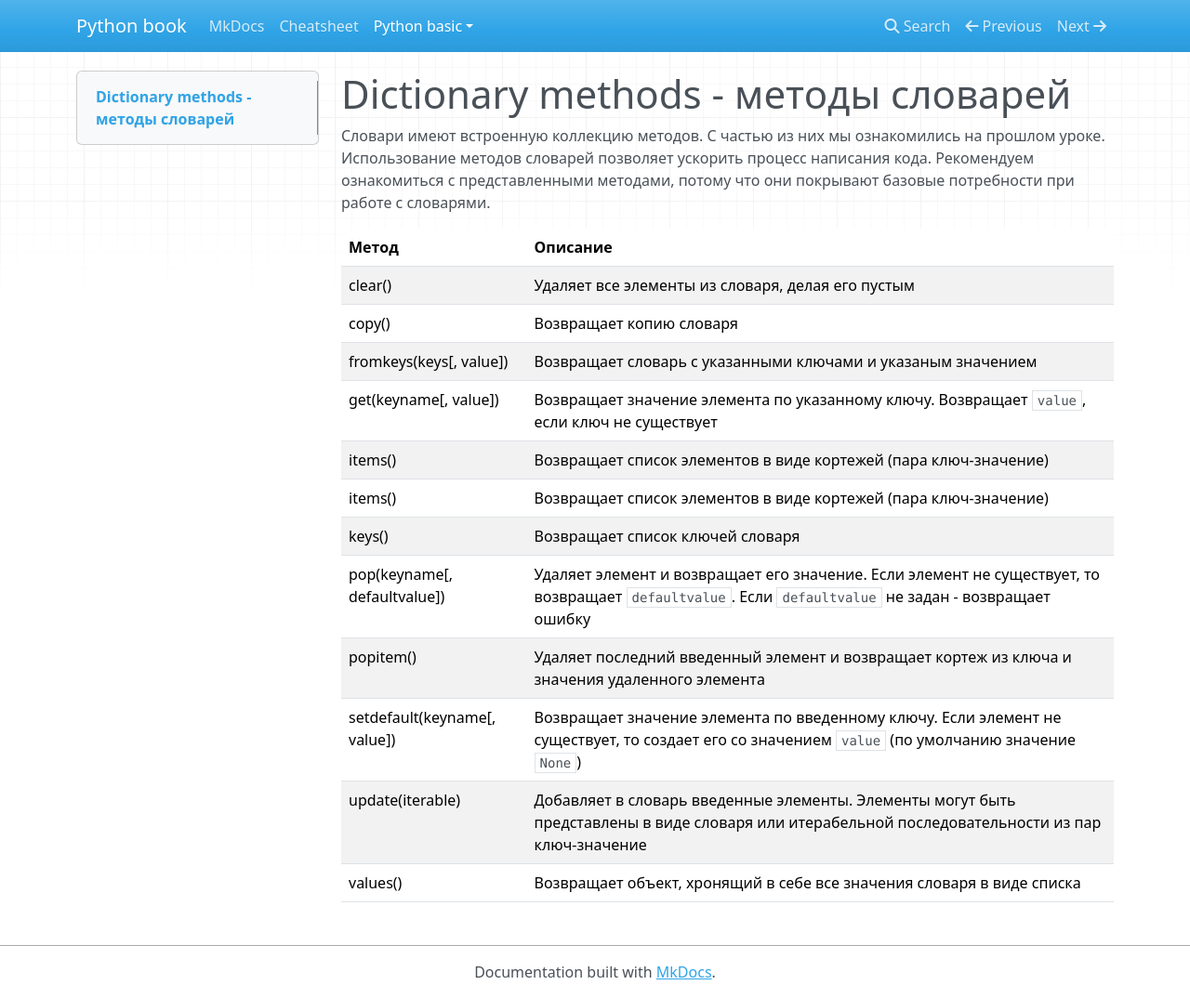
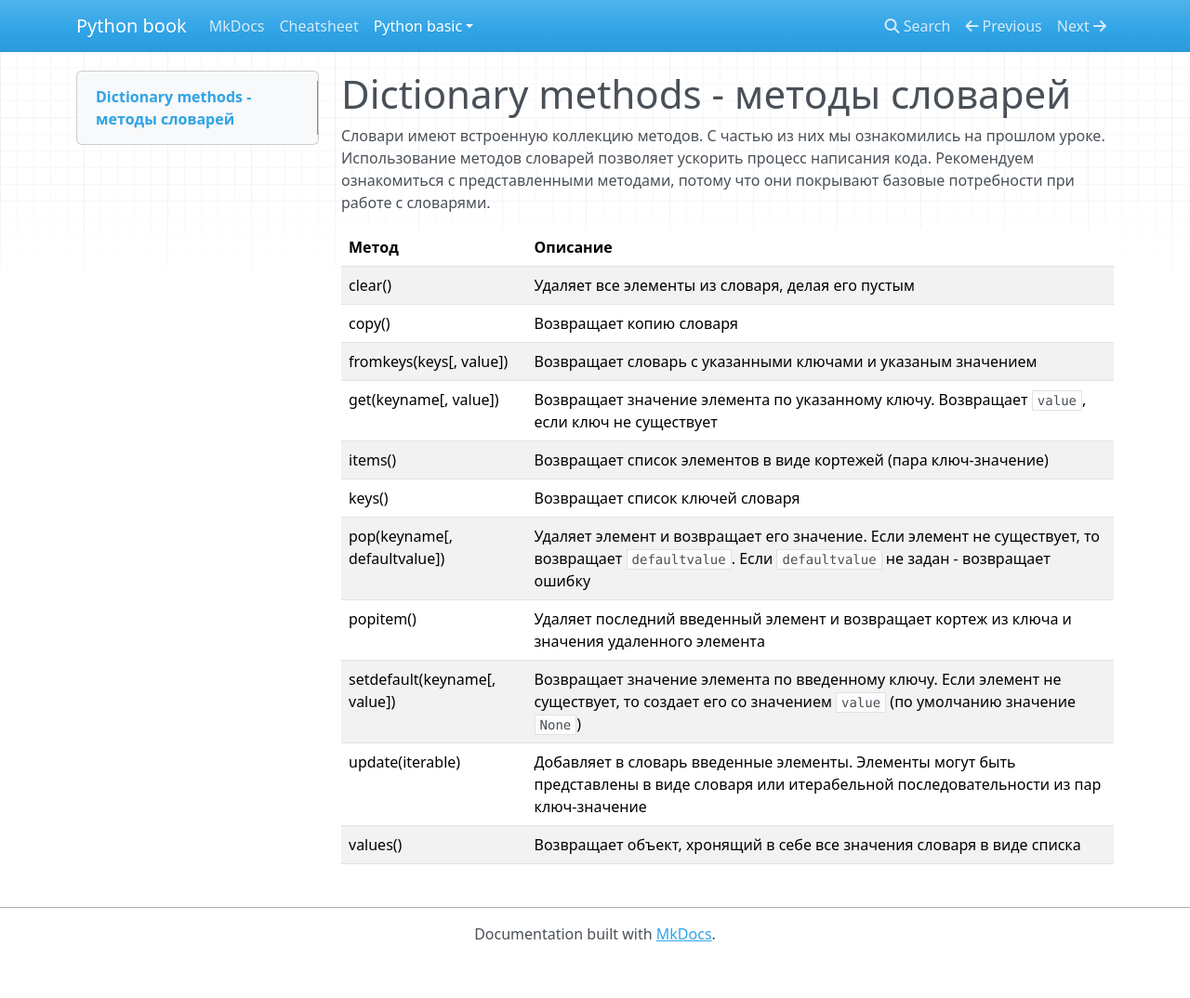
Before and after one commit to smackov/python_book, an MkDocs documentation site: the page built from book/docs/Python basic/Dictionary methods.md, in a window 1280 px wide and 1074 px high. Shown: the whole window at 93% size. Built offline with MkDocs 1.6.1, drawn with Linux system fonts in a browser that asks for light colours; nearby versions of some CDN libraries.

Commit message:
Fix: delete duplicate table row

```diff
--- a/book/docs/Python basic/Dictionary methods.md
+++ b/book/docs/Python basic/Dictionary methods.md
@@ -9,7 +9,6 @@
 | fromkeys(keys[, value]) | Возвращает словарь с указанными ключами и указаным значением |
 | get(keyname[, value]) | Возвращает значение элемента по указанному ключу. Возвращает `value`, если ключ не существует |
 | items() | Возвращает список элементов в виде кортежей (пара ключ-значение) |
-| items() | Возвращает список элементов в виде кортежей (пара ключ-значение) |
 | keys() | Возвращает список ключей словаря |
 | pop(keyname[, defaultvalue]) | Удаляет элемент и возвращает его значение. Если элемент не существует, то возвращает `defaultvalue`. Если `defaultvalue` не задан - возвращает ошибку |
 | popitem() | Удаляет последний введенный элемент и возвращает кортеж из ключа и значения удаленного элемента |
```
